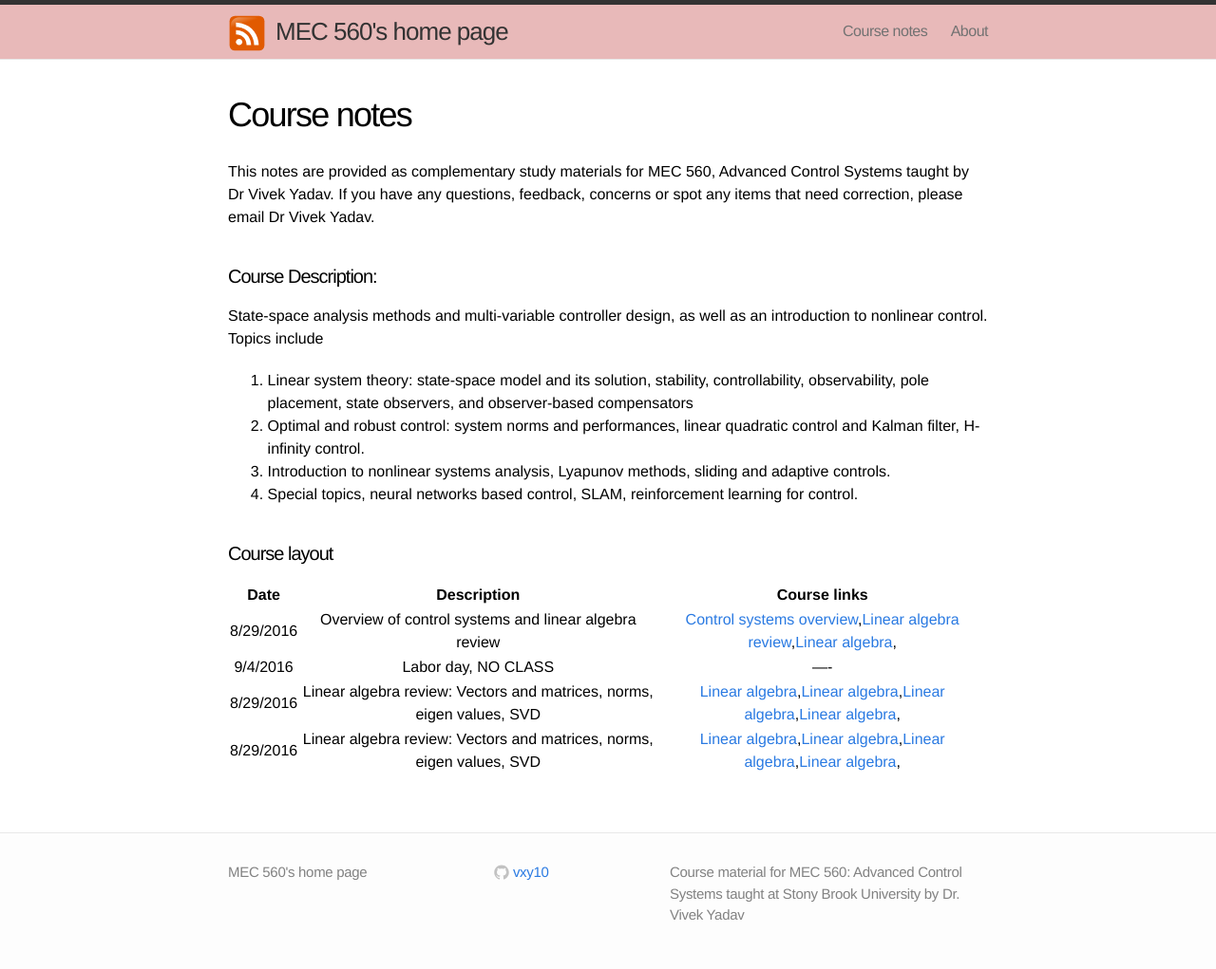
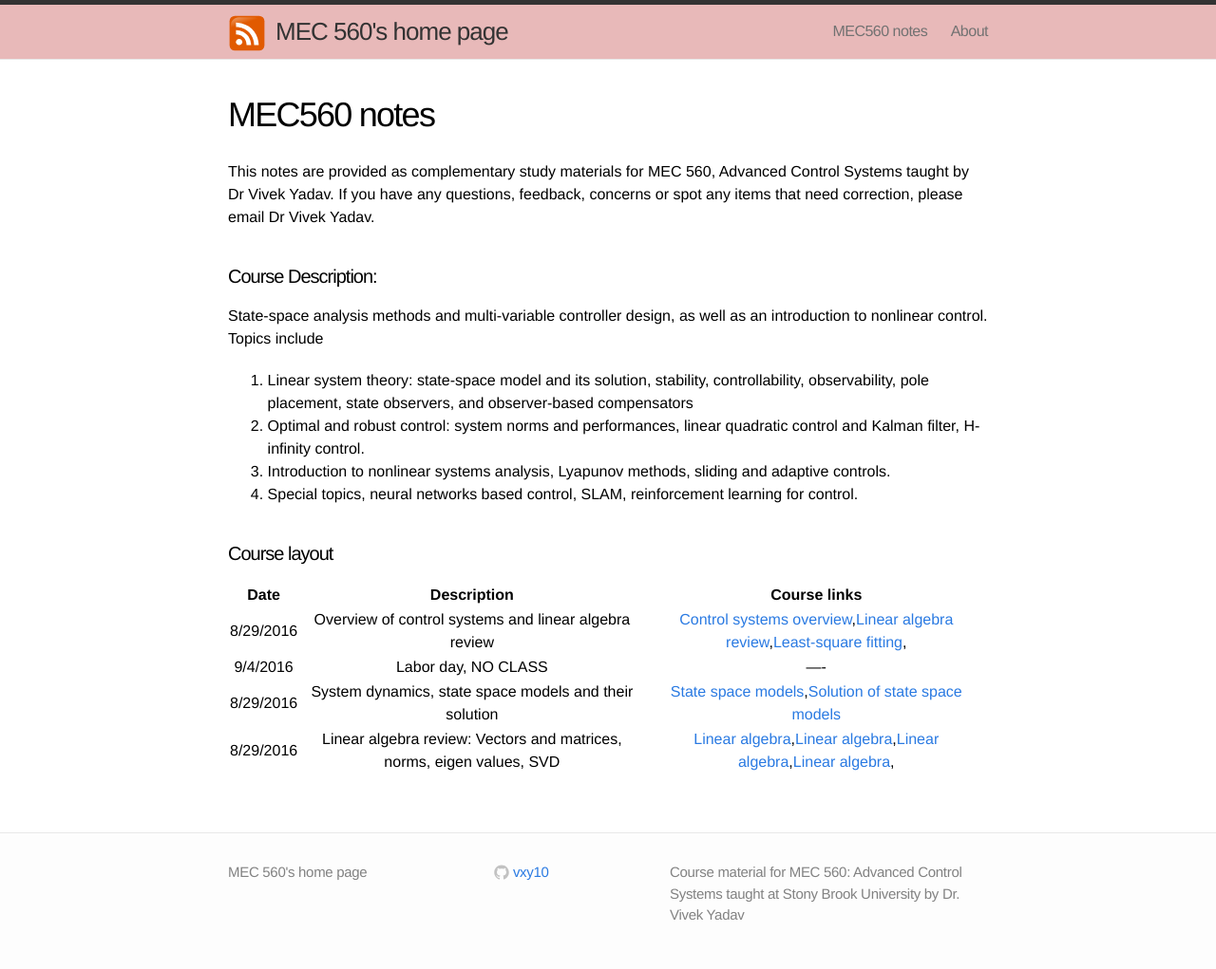
Before and after one commit to mec560sbu/mec560sbu.github.io, a Jekyll site: the page built from Course_materials.md, in a window 1280 px wide. Shown: the whole page at 95% size. Built offline with Jekyll 4.4.1, drawn with Linux system fonts in a browser that asks for light colours.

Commit message:
updated materials page

```diff
--- a/Course_materials.md
+++ b/Course_materials.md
@@ -1,8 +1,8 @@
 ---
 layout: page
-title: Course notes
+title: MEC560 notes
 date: 2016-06-08 22:22:22
-permalink: Course-notes
+permalink: mec560-notes
 ---
 
 This notes are provided as complementary study materials for MEC 560, Advanced Control Systems taught by Dr Vivek Yadav. If you have any questions, feedback, concerns or spot any items that need correction, please email Dr Vivek Yadav.
@@ -19,7 +19,7 @@ State-space analysis methods and multi-variable controller design, as well as an
 
 | Date     | Description | Course links |
 | :----------: | :--------------------------------------: | :--------: |
-|       8/29/2016    |    Overview of control systems and linear algebra review | [Control systems overview](2016/08/29/Control_Systems_Overview/),[Linear algebra review](2016/08/29/LinAlg_Review_Mbook/),[Linear algebra](2016/08/29/Least_SQ_Fitting/),                 |
+|       8/29/2016    |    Overview of control systems and linear algebra review | [Control systems overview](2016/08/29/Control_Systems_Overview/),[Linear algebra review](2016/08/29/LinAlg_Review_Mbook/),[Least-square fitting](2016/08/29/Least_SQ_Fitting/),                 |
 |        9/4/2016   |  Labor day, NO CLASS                      |    ----           |
-|       8/29/2016    |    Linear algebra review: Vectors and matrices, norms, eigen values, SVD  | [Linear algebra](google.com),[Linear algebra](google.com),[Linear algebra](google.com),[Linear algebra](google.com),                 |
+|       8/29/2016    |    System dynamics, state space models and their solution | [State space models](2016/08/29/System_Dynamics_and_State_Space_models/),[Solution of state space models](2016/08/29/System_Dynamics_and_State_Space_models/)|
 |      8/29/2016    |    Linear algebra review: Vectors and matrices, norms, eigen values, SVD  | [Linear algebra](google.com),[Linear algebra](google.com),[Linear algebra](google.com),[Linear algebra](google.com),                 |
```
